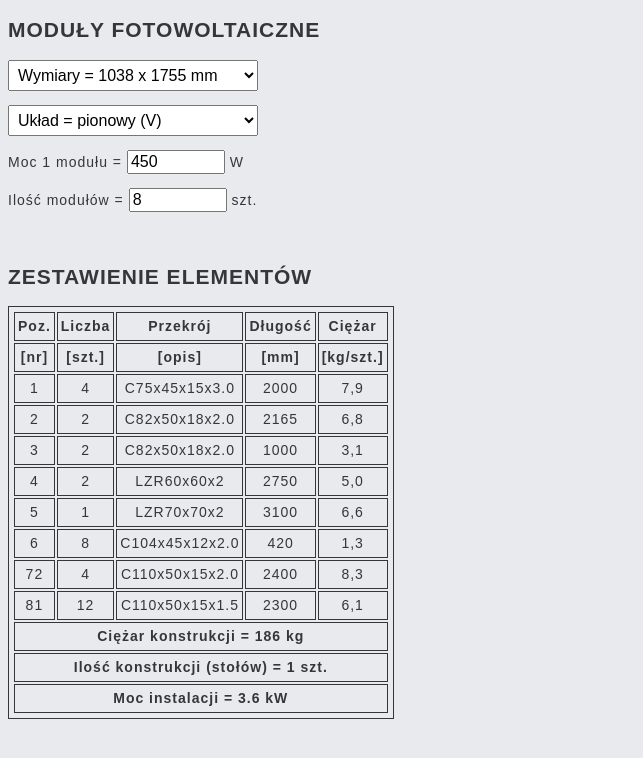
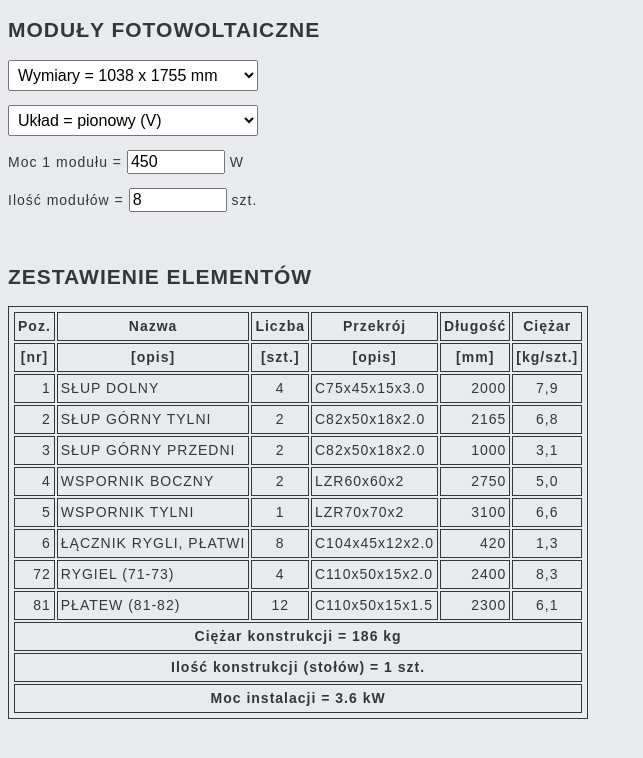
Before and after one commit to pkpkbud/ulamexpv, a Flask app: page / in a window 1280 px wide. Shown: the top 758 px of the page, without its empty margins (0-643 px from the left). Run offline with Flask 2, Linux system fonts and the light colour scheme; some libraries are stand-ins or nearby versions.

Commit message:
Dodano nazwy elementów

```diff
--- a/main.py
+++ b/main.py
@@ -19,34 +19,34 @@ def _zestawienie():
     result = (
         f"<p><h2>ZESTAWIENIE ELEMENTÓW</h2></p>"
         f"<table>"
-        f"<tr><th>Poz.<th>Liczba<th>Przekrój<th>Długość<th>Ciężar"
-        f"<tr><th>[nr]<th>[szt.]<th>[opis]<th>[mm]<th>[kg/szt.]"
-        f"<tr><td>1<td>{4 * ilosc_kons}<td>C75x45x15x3.0<td>2000<td>7,9"
-        f"<tr><td>2<td>{2 * ilosc_kons}<td>C82x50x18x2.0<td>2165<td>6,8"
-        f"<tr><td>3<td>{2 * ilosc_kons}<td>C82x50x18x2.0<td>1000<td>3,1"
-        f"<tr><td>4<td>{2 * ilosc_kons}<td>LZR60x60x2<td>2750<td>5,0"
-        f"<tr><td>5<td>{1 * ilosc_kons}<td>LZR70x70x2<td>3100<td>6,6"
+        f"<tr><th>Poz.<th>Nazwa<th>Liczba<th>Przekrój<th>Długość<th>Ciężar"
+        f"<tr><th>[nr]<th>[opis]<th>[szt.]<th>[opis]<th>[mm]<th>[kg/szt.]"
+        f"<tr><td>1<td>SŁUP DOLNY<td>{4 * ilosc_kons}<td>C75x45x15x3.0<td>2000<td>7,9"
+        f"<tr><td>2<td>SŁUP GÓRNY TYLNI<td>{2 * ilosc_kons}<td>C82x50x18x2.0<td>2165<td>6,8"
+        f"<tr><td>3<td>SŁUP GÓRNY PRZEDNI<td>{2 * ilosc_kons}<td>C82x50x18x2.0<td>1000<td>3,1"
+        f"<tr><td>4<td>WSPORNIK BOCZNY<td>{2 * ilosc_kons}<td>LZR60x60x2<td>2750<td>5,0"
+        f"<tr><td>5<td>WSPORNIK TYLNI<td>{1 * ilosc_kons}<td>LZR70x70x2<td>3100<td>6,6"
     )
     if typ_pv == 1 and uklad_pv == 1:
         result += (
-            f"<tr><td>6<td>{8 * ilosc_kons}<td>C104x45x12x2.0<td>420<td>1,3"
-            f"<tr><td>72<td>{4 * ilosc_kons}<td>C110x50x15x2.0<td>2400<td>8,3"
-            f"<tr><td>81<td>{12 * ilosc_kons}<td>C110x50x15x1.5<td>2300<td>6,1"
-            f"<tr><th colspan=5>Ciężar konstrukcji = {186.5 * ilosc_kons:.0f} kg</td>"
+            f"<tr><td>6<td>ŁĄCZNIK RYGLI, PŁATWI<td>{8 * ilosc_kons}<td>C104x45x12x2.0<td>420<td>1,3"
+            f"<tr><td>72<td>RYGIEL (71-73)<td>{4 * ilosc_kons}<td>C110x50x15x2.0<td>2400<td>8,3"
+            f"<tr><td>81<td>PŁATEW (81-82)<td>{12 * ilosc_kons}<td>C110x50x15x1.5<td>2300<td>6,1"
+            f"<tr><th colspan=6>Ciężar konstrukcji = {186.5 * ilosc_kons:.0f} kg</td>"
         )
     elif typ_pv == 2:
         result += (
-            f"<tr><td>6<td>{7 * ilosc_kons}<td>C104x45x12x2.0<td>420<td>1,3"
-            f"<tr><td>71<td>{4 * ilosc_kons}<td>C110x50x15x2.0<td>2180<td>7,6"
-            f"<tr><td>81<td>{10 * ilosc_kons}<td>C110x50x15x1.5<td>2300<td>6,1"
-            f"<tr><th colspan=5>Ciężar konstrukcji = {169.7 * ilosc_kons:.0f} kg</td>"
+            f"<tr><td>6<td>ŁĄCZNIK RYGLI, PŁATWI<td>{7 * ilosc_kons}<td>C104x45x12x2.0<td>420<td>1,3"
+            f"<tr><td>71<td>RYGIEL (71-73)<td>{4 * ilosc_kons}<td>C110x50x15x2.0<td>2180<td>7,6"
+            f"<tr><td>81<td>PŁATEW (81-82)<td>{10 * ilosc_kons}<td>C110x50x15x1.5<td>2300<td>6,1"
+            f"<tr><th colspan=6>Ciężar konstrukcji = {169.7 * ilosc_kons:.0f} kg</td>"
         )
     elif typ_pv in [3, 4, 5, 6] or (typ_pv == 7 and uklad_pv == 2):
         result += (
-            f"<tr><td>6<td>{7 * ilosc_kons}<td>C104x45x12x2.0<td>420<td>1,3"
-            f"<tr><td>72<td>{4 * ilosc_kons}<td>C110x50x15x2.0<td>2400<td>8,3"
-            f"<tr><td>81<td>{10 * ilosc_kons}<td>C110x50x15x1.5<td>2300<td>6,1"
-            f"<tr><th colspan=5>Ciężar konstrukcji = {172.8 * ilosc_kons:.0f} kg</td>"
+            f"<tr><td>6<td>ŁĄCZNIK RYGLI, PŁATWI<td>{7 * ilosc_kons}<td>C104x45x12x2.0<td>420<td>1,3"
+            f"<tr><td>72<td>RYGIEL (71-73)<td>{4 * ilosc_kons}<td>C110x50x15x2.0<td>2400<td>8,3"
+            f"<tr><td>81<td>PŁATEW (81-82)<td>{10 * ilosc_kons}<td>C110x50x15x1.5<td>2300<td>6,1"
+            f"<tr><th colspan=6>Ciężar konstrukcji = {172.8 * ilosc_kons:.0f} kg</td>"
         )
     elif (
         (typ_pv == 7 and uklad_pv == 1)
@@ -54,28 +54,28 @@ def _zestawienie():
         or (typ_pv == 9 and uklad_pv == 2)
     ):
         result += (
-            f"<tr><td>6<td>{7 * ilosc_kons}<td>C104x45x12x2.0<td>420<td>1,3"
-            f"<tr><td>73<td>{4 * ilosc_kons}<td>C110x50x15x2.0<td>2680<td>9,3"
-            f"<tr><td>81<td>{10 * ilosc_kons}<td>C110x50x15x1.5<td>2300<td>6,1"
-            f"<tr><th colspan=5>Ciężar konstrukcji = {176.7 * ilosc_kons:.0f} kg</td>"
+            f"<tr><td>6<td>ŁĄCZNIK RYGLI, PŁATWI<td>{7 * ilosc_kons}<td>C104x45x12x2.0<td>420<td>1,3"
+            f"<tr><td>73<td>RYGIEL (71-73)<td>{4 * ilosc_kons}<td>C110x50x15x2.0<td>2680<td>9,3"
+            f"<tr><td>81<td>PŁATEW (81-82)<td>{10 * ilosc_kons}<td>C110x50x15x1.5<td>2300<td>6,1"
+            f"<tr><th colspan=6>Ciężar konstrukcji = {176.7 * ilosc_kons:.0f} kg</td>"
         )
     elif typ_pv == 8:
         result += (
-            f"<tr><td>6<td>{7 * ilosc_kons}<td>C104x45x12x2.0<td>420<td>1,3"
-            f"<tr><td>71<td>{4 * ilosc_kons}<td>C110x50x15x2.0<td>2180<td>7,6"
-            f"<tr><td>82<td>{10 * ilosc_kons}<td>C110x50x15x1.5<td>2640<td>7,0"
-            f"<tr><th colspan=5>Ciężar konstrukcji = {178.9 * ilosc_kons:.0f} kg</td>"
+            f"<tr><td>6<td>ŁĄCZNIK RYGLI, PŁATWI<td>{7 * ilosc_kons}<td>C104x45x12x2.0<td>420<td>1,3"
+            f"<tr><td>71<td>RYGIEL (71-73)<td>{4 * ilosc_kons}<td>C110x50x15x2.0<td>2180<td>7,6"
+            f"<tr><td>82<td>PŁATEW (81-82)<td>{10 * ilosc_kons}<td>C110x50x15x1.5<td>2640<td>7,0"
+            f"<tr><th colspan=6>Ciężar konstrukcji = {178.9 * ilosc_kons:.0f} kg</td>"
         )
     elif typ_pv == 9:
         result += (
-            f"<tr><td>6<td>{7 * ilosc_kons}<td>C104x45x12x2.0<td>420<td>1,3"
-            f"<tr><td>72<td>{4 * ilosc_kons}<td>C110x50x15x2.0<td>2400<td>8,3"
-            f"<tr><td>82<td>{10 * ilosc_kons}<td>C110x50x15x1.5<td>2640<td>7,0"
-            f"<tr><th colspan=5>Ciężar konstrukcji = {182.0 * ilosc_kons:.0f} kg</td>"
+            f"<tr><td>6<td>ŁĄCZNIK RYGLI, PŁATWI<td>{7 * ilosc_kons}<td>C104x45x12x2.0<td>420<td>1,3"
+            f"<tr><td>72<td>RYGIEL (71-73)<td>{4 * ilosc_kons}<td>C110x50x15x2.0<td>2400<td>8,3"
+            f"<tr><td>82<td>PŁATEW (81-82)<td>{10 * ilosc_kons}<td>C110x50x15x1.5<td>2640<td>7,0"
+            f"<tr><th colspan=6>Ciężar konstrukcji = {182.0 * ilosc_kons:.0f} kg</td>"
         )
     result += (
-        f"<tr><th colspan=5>Ilość konstrukcji (stołów) = {ilosc_kons:.0f} szt.</td>"
-        f"<tr><th colspan=5>Moc instalacji = {(ilosc_pv * moc_pv) / 1000:.1f} kW</td>"
+        f"<tr><th colspan=6>Ilość konstrukcji (stołów) = {ilosc_kons:.0f} szt.</td>"
+        f"<tr><th colspan=6>Moc instalacji = {(ilosc_pv * moc_pv) / 1000:.1f} kW</td>"
         f"</table>"
     )
     if typ_pv == 1 and uklad_pv == 2:
--- a/static/style.css
+++ b/static/style.css
@@ -23,6 +23,14 @@ input[type=number] {
 table, th, td {
     text-align: center;
     padding: 3px;
+}
+
+table td:nth-child(1), table td:nth-child(5) {
+    text-align: right;
+}
+
+table td:nth-child(2), table td:nth-child(4) {
+    text-align: left;
 }
 
 @media (prefers-color-scheme: light) {
```
